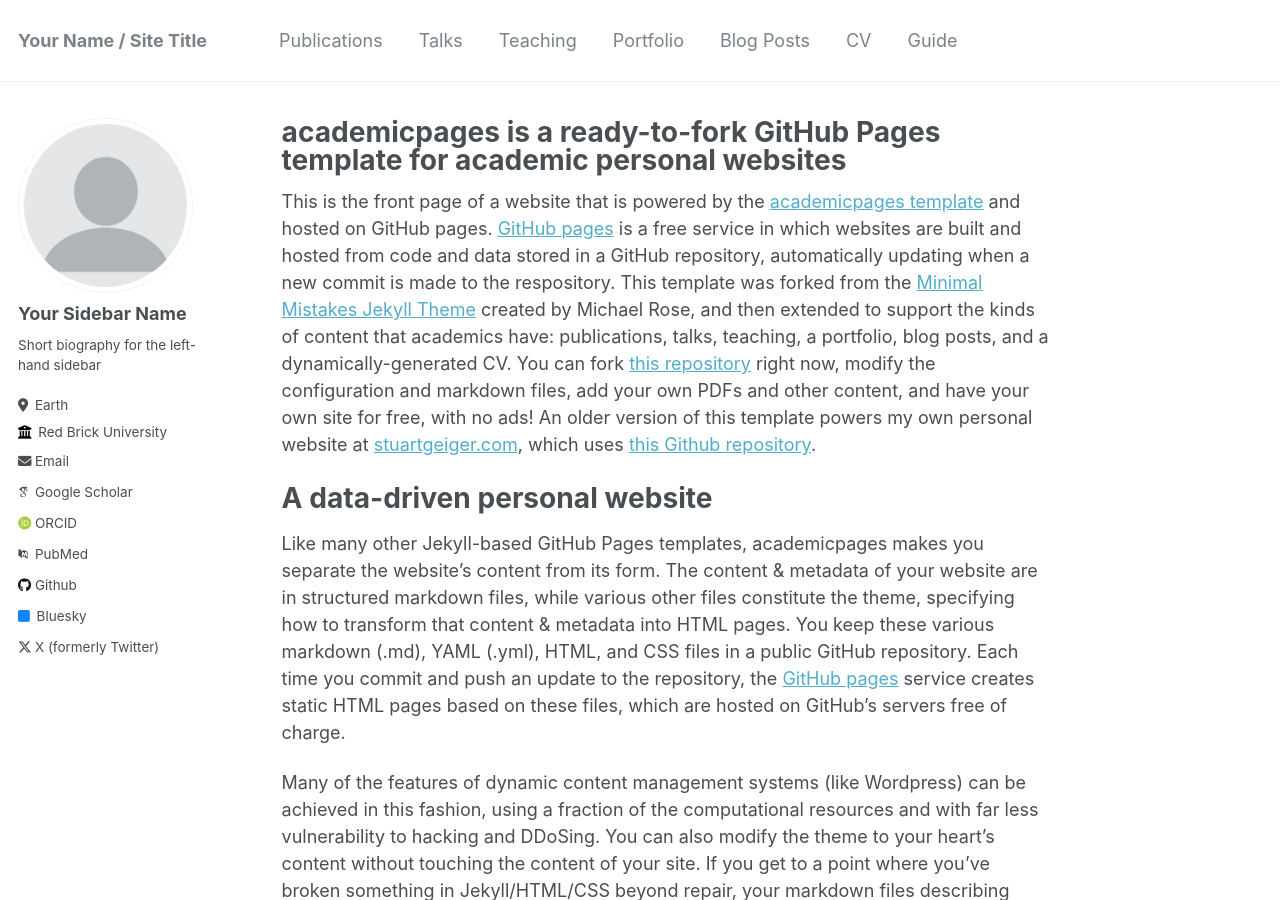
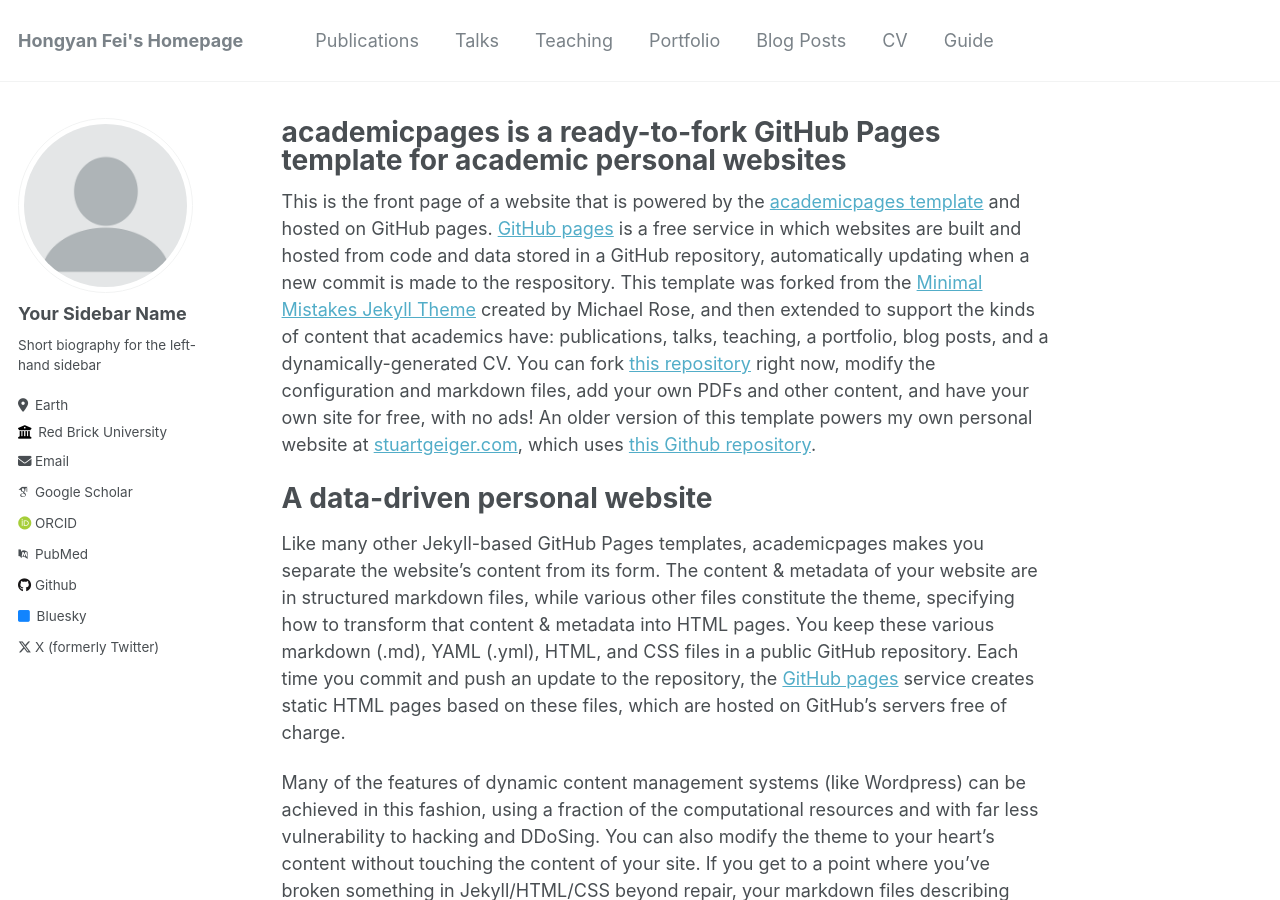
Before and after one commit to hongyanfei/hongyanfei.github.io, a Jekyll site: the page built from _pages/about.md, in a window 1280 px wide and 900 px high. Built offline with Jekyll 4.4.1, drawn with Linux system fonts in a browser that asks for light colours; some web fonts are replaced.

Commit message:
Update _config.yml

```diff
--- a/_config.yml
+++ b/_config.yml
@@ -8,7 +8,7 @@
 
 # Basic Site Settings
 locale                   : "en-US"
-title                    : "Your Name / Site Title"
+title                    : "Hongyan Fei's Homepage"
 title_separator          : "-"
 name                     : &name "Your Name"
 description              : &description "personal description"
```
